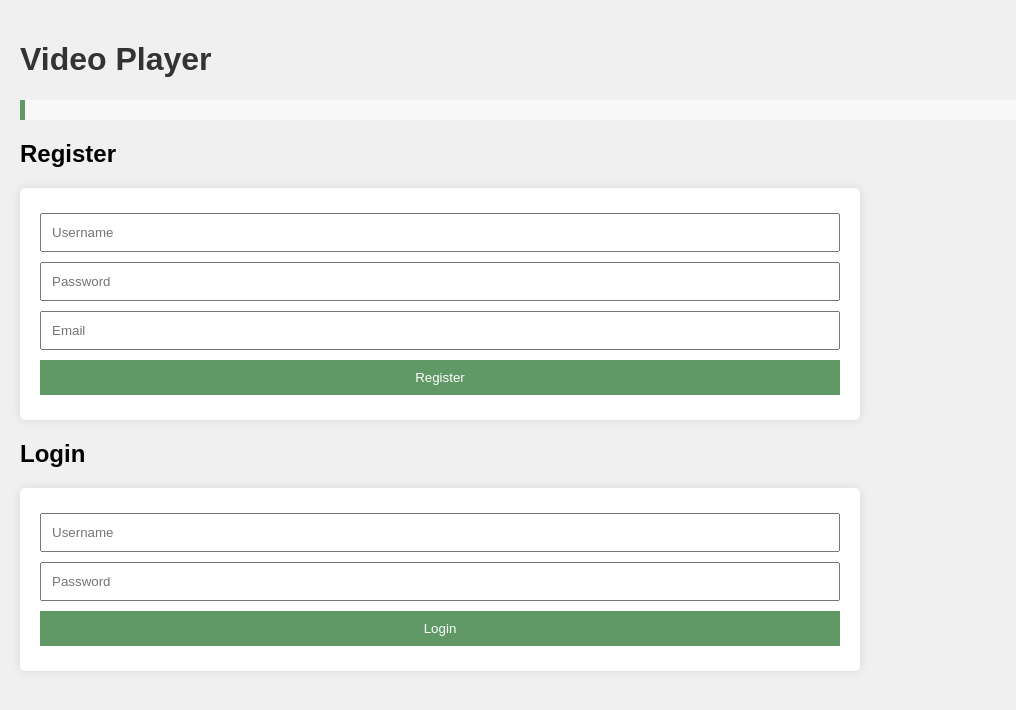
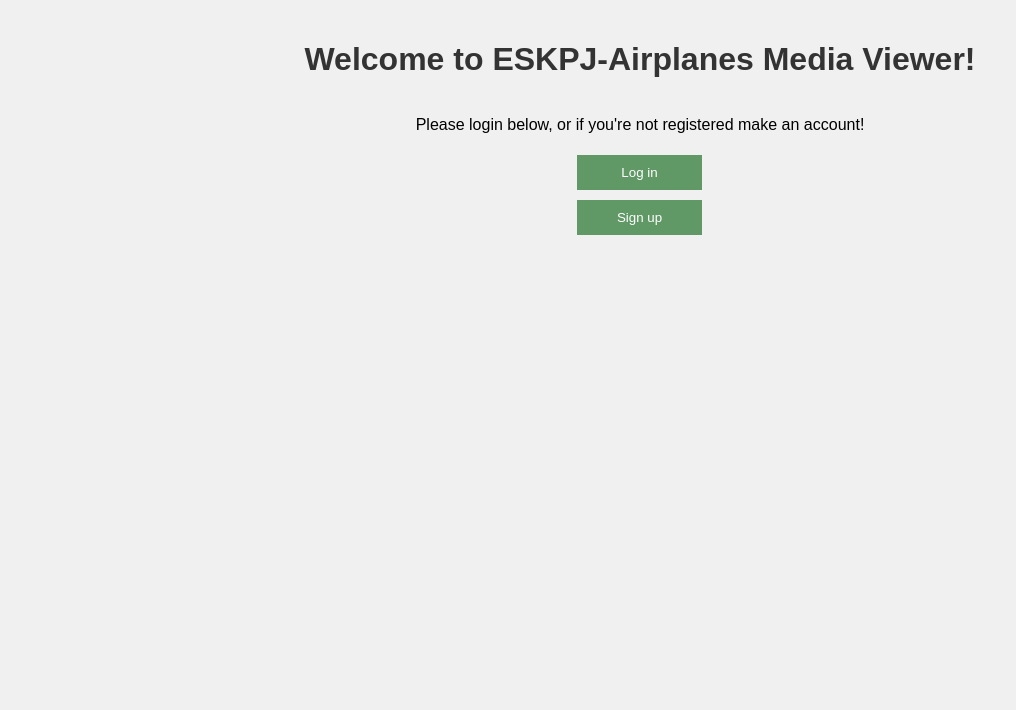
Before and after one commit to elanysk/video-streaming-platform, a Flask app: page / in a window 1280 px wide. Shown: the top 710 px of the page, without its empty margins (0-1016 px from the left). Run offline with Flask 3, Linux system fonts and the light colour scheme; some libraries are stand-ins or nearby versions.

Commit message:
Cleaned up the UI a little bit and made some minor bug fixed

```diff
--- a/bp/auth.py
+++ b/bp/auth.py
@@ -1,5 +1,6 @@
-from flask import Blueprint, current_app
+from flask import Blueprint, current_app, render_template, make_response
 import os
+import json
 
 from flask import request
 from email_validator import validate_email
--- a/bp/routes.py
+++ b/bp/routes.py
@@ -2,6 +2,8 @@ from flask import send_from_directory, request, make_response, Blueprint, render
 from .util import error, success, SUBMIT_ID, validate_session
 from functools import wraps
 import json
+import uuid
+import os
 
 routes = Blueprint('routes', __name__)
 
@@ -88,6 +90,7 @@ def upload_file():
         mp4file = request.files["mp4file"]
         if mp4file.filename != '':
             mp4file.save(f"{current_app.static_folder}/media/tmp/{mp4file.filename}")
+        file_id = os.urandom(10).hex()
         return redirect(url_for('routes.user_interface'))
     except Exception as e:
         return error("Failed to upload file")
--- a/bp/util.py
+++ b/bp/util.py
@@ -22,7 +22,7 @@ db = connect_db()
 def error(err_msg):
     traceback.print_exc()
     resp = json.dumps({"status":"ERROR","error":True,"message": err_msg}), 200, {'Content-Type': 'application/json', 'X-CSE356': SUBMIT_ID}
-    return render_template("error.html", error=err_msg), 200, {'Content-Type': 'text/html', 'X-CSE356': SUBMIT_ID}
+    return resp
 
 # valid response handling
 # @param data: dictionary of data to be returned
--- a/static/script.js
+++ b/static/script.js
@@ -1,3 +1,31 @@
+document.getElementById('login-button').addEventListener('click', ()  => {
+    const loginform = document.getElementById('login-section')
+    loginform.style.setProperty("--display", "flex")
+    const welcome_section = document.getElementById('welcome-section')
+    welcome_section.style.setProperty("--display", "none")
+})
+
+document.getElementById('signup-button').addEventListener('click', ()  => {
+    const registerform = document.getElementById('register-section')
+    registerform.style.setProperty("--display", "flex")
+    const welcome_section = document.getElementById('welcome-section')
+    welcome_section.style.setProperty("--display", "none")
+})
+
+document.getElementById('redir-login-button').addEventListener('click', ()  => {
+    const registerform = document.getElementById('register-section')
+    registerform.style.setProperty("--display", "none")
+    const login_section = document.getElementById('login-section')
+    login_section.style.setProperty("--display", "flex")
+})
+
+document.getElementById('redir-register-button').addEventListener('click', ()  => {
+    const loginform = document.getElementById('login-section')
+    loginform.style.setProperty("--display", "none")
+    const registerform = document.getElementById('register-section')
+    registerform.style.setProperty("--display", "flex")
+})
+
 document.getElementById('register-form').addEventListener('submit', async (e) => {
     e.preventDefault();
     const username = document.getElementById('register-username').value;
@@ -13,6 +41,7 @@ document.getElementById('register-form').addEventListener('submit', async (e) =>
     });
     const result = await response.json();
     document.getElementById('message').innerText = result.message;
+    document.getElementById('message').style.display = "block";
 });
 
 document.getElementById('login-form').addEventListener('submit', async (e) => {
@@ -28,7 +57,13 @@ document.getElementById('login-form').addEventListener('submit', async (e) => {
         body: JSON.stringify({ username, password })
     });
     const result = await response.json();
-    console.log(`Login response: ${result}`);
-    document.getElementById('message').innerText = result.message;
-    location.reload();
+    if (result.status === "ERROR"){
+        document.getElementById('message').innerText = result.message;
+        document.getElementById('message').style.display = "block";
+    }
+    else{
+        console.log(`Login response: ${result}`);
+        document.getElementById('message').innerText = result.message;
+        location.reload();
+    }
 });
--- a/static/style.css
+++ b/static/style.css
@@ -27,11 +27,13 @@ button {
     color: white;
     border: none;
     cursor: pointer;
+    max-width: 125px;
 }
 button:hover {
     background-color: #507b56;
 }
 .message {
+    display: none;
     margin-top: 20px;
     padding: 10px;
     background-color: #f9f9f9;
@@ -46,3 +48,29 @@ button:hover {
 #resolutionSelect {
     margin-left: auto;
 }
+
+#welcome-section {
+    display: var(--display, flex);
+    flex-direction: column;
+    align-items: center;
+    justify-content: center;
+}
+
+.auth-form {
+    display: flex;
+    flex-direction: column;
+    align-items: center;
+    justify-content: center;
+}
+
+#welcome-buttons {
+    display: inline-block;
+}
+
+#register-section {
+    display: var(--display, none);
+}
+
+#login-section {
+    display: var(--display, none);
+}
--- a/static/viewer.js
+++ b/static/viewer.js
@@ -68,7 +68,7 @@ document.getElementById('logout-form').addEventListener('submit', async (e) => {
     const result = await response.json();
     console.log(`Logout response: ${result}`);
     document.getElementById('message').innerText = result.message;
-    location.reload();
+    location.href = "/";
 });
 
 // Dash.js setup for MPEG-DASH playback
--- a/templates/index.html
+++ b/templates/index.html
@@ -7,10 +7,18 @@
     <link rel="stylesheet" href="../static/style.css">
 </head>
 <body>
-    <h1>Video Player</h1>
     <div id="message" class="message"></div>
+    <div id="welcome-section">
+      <h1>Welcome to ESKPJ-Airplanes Media Viewer!</h1>
+      <p>Please login below, or if you're not registered make an account!</p>
+      <div id="welcome-buttons">
+        <button id="login-button">Log in</button>
+        <button id="signup-button">Sign up</button>
+      </div>
 
-    <div id="register-section">
+    </div>
+
+    <div class="auth-form" id="register-section">
         <h2>Register</h2>
         <form id="register-form">
             <input type="text" id="register-username" placeholder="Username" required>
@@ -18,15 +26,19 @@
             <input type="email" id="register-email" placeholder="Email" required>
             <button type="submit">Register</button>
         </form>
+        <p>Already have an account? Please sign in!</p>
+        <button id="redir-login-button">login</button>
     </div>
 
-    <div id="login-section">
+    <div class="auth-form" id="login-section">
         <h2>Login</h2>
         <form id="login-form">
             <input type="text" id="login-username" placeholder="Username" required>
             <input type="password" id="login-password" placeholder="Password" required>
-            <button type="submit">Login</button>
+            <button type="submit">Log in</button>
         </form>
+        <p>Don't have an account yet? Please register!</p>
+        <button id="redir-register-button">Register</button>
     </div>
 
     <script src="https://cdn.dashjs.org/latest/dash.all.min.js"></script>
```
